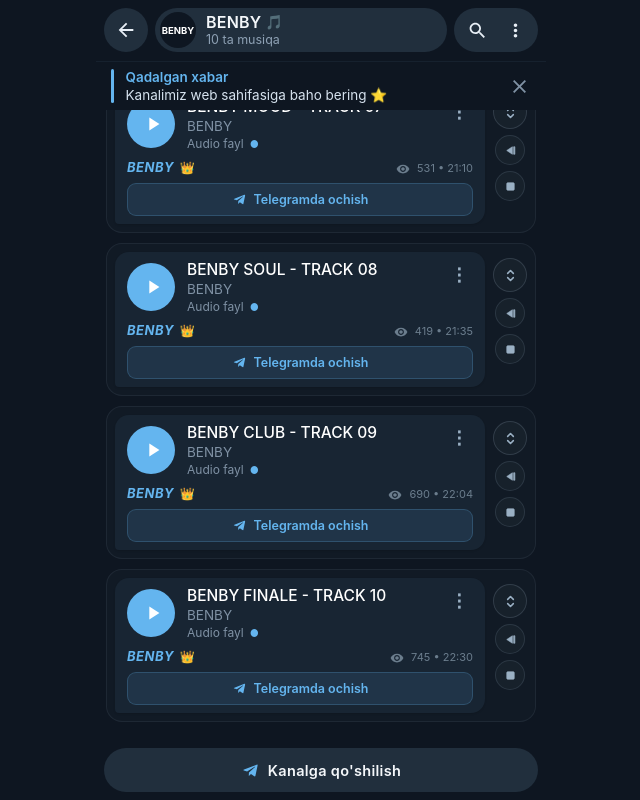
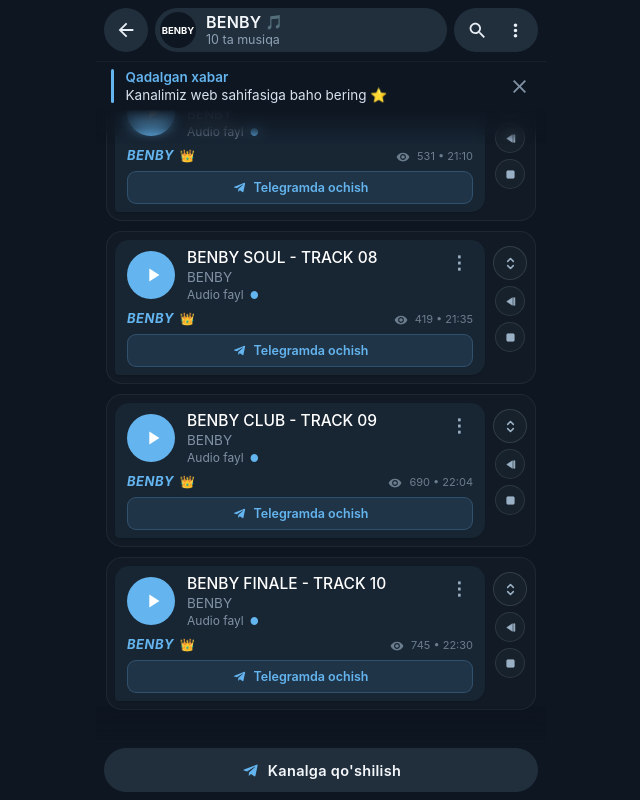
Before and after one commit to azadbei/Benby, a plain HTML site: page index.html in a window 1280 px wide. Shown: the whole page, without its empty margins (319-959 px from the left). Drawn offline with Linux system fonts and the light colour scheme.

Commit message:
Implement header and footer blur effects
Added header and footer blur effects with gradient backgrounds to enhance UI aesthetics.

```diff
--- a/index.html
+++ b/index.html
@@ -80,6 +80,39 @@
         position: relative;
         flex-shrink: 0;
       }
+
+      /* HEADER PASTIDA BLUR + FONGA SEKIN ERIB YO'QOLADIGAN QATLAM */
+      .header-fade-blur {
+        position: absolute;
+        left: 0;
+        right: 0;
+        bottom: -34px;
+        height: 34px;
+        pointer-events: none;
+        background: linear-gradient(
+          180deg,
+          rgba(14, 22, 33, 0.96) 0%,
+          rgba(14, 22, 33, 0.65) 48%,
+          rgba(14, 22, 33, 0.22) 82%,
+          rgba(14, 22, 33, 0) 100%
+        );
+        backdrop-filter: blur(7px);
+        -webkit-backdrop-filter: blur(7px);
+        -webkit-mask-image: linear-gradient(
+          180deg,
+          rgba(0, 0, 0, 1) 0%,
+          rgba(0, 0, 0, 0.72) 55%,
+          rgba(0, 0, 0, 0) 100%
+        );
+        mask-image: linear-gradient(
+          180deg,
+          rgba(0, 0, 0, 1) 0%,
+          rgba(0, 0, 0, 0.72) 55%,
+          rgba(0, 0, 0, 0) 100%
+        );
+        z-index: 15;
+      }
+
       .top-bar {
         display: flex;
         align-items: center;
@@ -87,6 +120,8 @@
         padding: 6px 8px;
         gap: 7px;
         background-color: #0e1621;
+        position: relative;
+        z-index: 2;
       }
       .back-pill-btn {
         width: 44px;
@@ -221,6 +256,8 @@
         padding: 6px 8px;
         gap: 6px;
         background-color: #0e1621;
+        position: relative;
+        z-index: 2;
       }
       .search-bar.active {
         display: flex;
@@ -311,14 +348,16 @@
       .top-mini-player {
         display: flex;
         align-items: center;
-        background-color: #17212b;
-        border-top: 1px solid #101921;
+        background-color: rgba(23, 33, 43, 0.85);
+        border-top: 1px solid rgba(16, 25, 33, 0.8);
         padding: 0 8px;
         gap: 6px;
         max-height: 0;
         opacity: 0;
         overflow: hidden;
         pointer-events: none;
+        position: relative;
+        z-index: 2;
         transition:
           max-height 0.22s ease,
           opacity 0.2s ease,
@@ -403,6 +442,7 @@
         background-color: #0e1621;
         cursor: pointer;
         position: relative;
+        z-index: 2;
         overflow: hidden;
         transition:
           opacity 0.45s ease,
@@ -550,7 +590,7 @@
         -webkit-overflow-scrolling: touch;
         overscroll-behavior-y: contain;
         transform: translateZ(0);
-        padding: 8px 10px 18px 10px;
+        padding: 28px 10px 30px 10px;
         display: flex;
         flex-direction: column;
         gap: 10px;
@@ -579,6 +619,8 @@
       .app-container.menu-open-blur .top-mini-player,
       .app-container.menu-open-blur .pinned,
       .app-container.menu-open-blur .subscriber-bar,
+      .app-container.menu-open-blur .header-fade-blur,
+      .app-container.menu-open-blur .footer-fade-blur,
       .app-container.menu-open-blur .date-badge,
       .app-container.menu-open-blur .empty-search-state,
       .app-container.menu-open-blur .play-circle,
@@ -605,6 +647,8 @@
       /* KO'P BOSIB TURILGANDA (LONG-PRESS) BOSILGAN POSTDAN TASHQARI HAMMA EKRAN BLUR BO'LADI */
       .app-container.post-long-press-active .tg-header,
       .app-container.post-long-press-active .subscriber-bar,
+      .app-container.post-long-press-active .header-fade-blur,
+      .app-container.post-long-press-active .footer-fade-blur,
       .app-container.post-long-press-active .date-badge,
       .app-container.post-long-press-active .empty-search-state,
       .app-container.post-long-press-active .post-zone:not(.long-pressed-zone) {
@@ -1086,7 +1130,42 @@
         fill: #64b5ef;
       }
 
-      /* HEADERDAGI KABI KAPSULA FOOTER + PASTGA TEZ TUSHISH TUGMASI */
+      /* FOOTER USTIDA BLUR + FONGA SEKIN ERIB YO'QOLADIGAN QATLAM */
+      .footer-wrapper {
+        position: relative;
+        flex-shrink: 0;
+        z-index: 20;
+      }
+      .footer-fade-blur {
+        position: absolute;
+        left: 0;
+        right: 0;
+        top: -34px;
+        height: 34px;
+        pointer-events: none;
+        background: linear-gradient(
+          0deg,
+          rgba(14, 22, 33, 0.96) 0%,
+          rgba(14, 22, 33, 0.65) 48%,
+          rgba(14, 22, 33, 0.22) 82%,
+          rgba(14, 22, 33, 0) 100%
+        );
+        backdrop-filter: blur(7px);
+        -webkit-backdrop-filter: blur(7px);
+        -webkit-mask-image: linear-gradient(
+          0deg,
+          rgba(0, 0, 0, 1) 0%,
+          rgba(0, 0, 0, 0.72) 55%,
+          rgba(0, 0, 0, 0) 100%
+        );
+        mask-image: linear-gradient(
+          0deg,
+          rgba(0, 0, 0, 1) 0%,
+          rgba(0, 0, 0, 0.72) 55%,
+          rgba(0, 0, 0, 0) 100%
+        );
+      }
+
       .subscriber-bar {
         background-color: #0e1621;
         display: flex;
@@ -1096,8 +1175,7 @@
         padding: 6px 8px;
         gap: 7px;
         position: relative;
-        flex-shrink: 0;
-        z-index: 20;
+        z-index: 2;
       }
       .subscriber-bar.at-bottom {
         gap: 0;
@@ -1429,11 +1507,15 @@
             </svg>
           </button>
         </div>
+
+        <div class="header-fade-blur"></div>
       </div>
 
       <div class="chat-area" id="chat-area"></div>
 
-      <!-- HEADERDAGI KABI KAPSULA FOOTER + PASTGA TEZ TUSHISH TUGMASI -->
+      <!-- FOOTER USTIDA BLUR + FONGA SEKIN ERIB YO'QOLADIGAN QATLAM + PASTKI PANEL -->
+      <div class="footer-wrapper">
+        <div class="footer-fade-blur"></div>
         <div class="subscriber-bar at-bottom" id="subscriber-bar">
           <a href="https://t.me/BENBY" target="_blank" class="join-channel-capsule">
             <svg viewBox="0 0 24 24">
@@ -1454,6 +1536,7 @@
               <polyline points="6 13 12 19 18 13"></polyline>
             </svg>
           </button>
+        </div>
       </div>
     </div>
 
```
Lines whose indentation alone changed are shown as unchanged.
